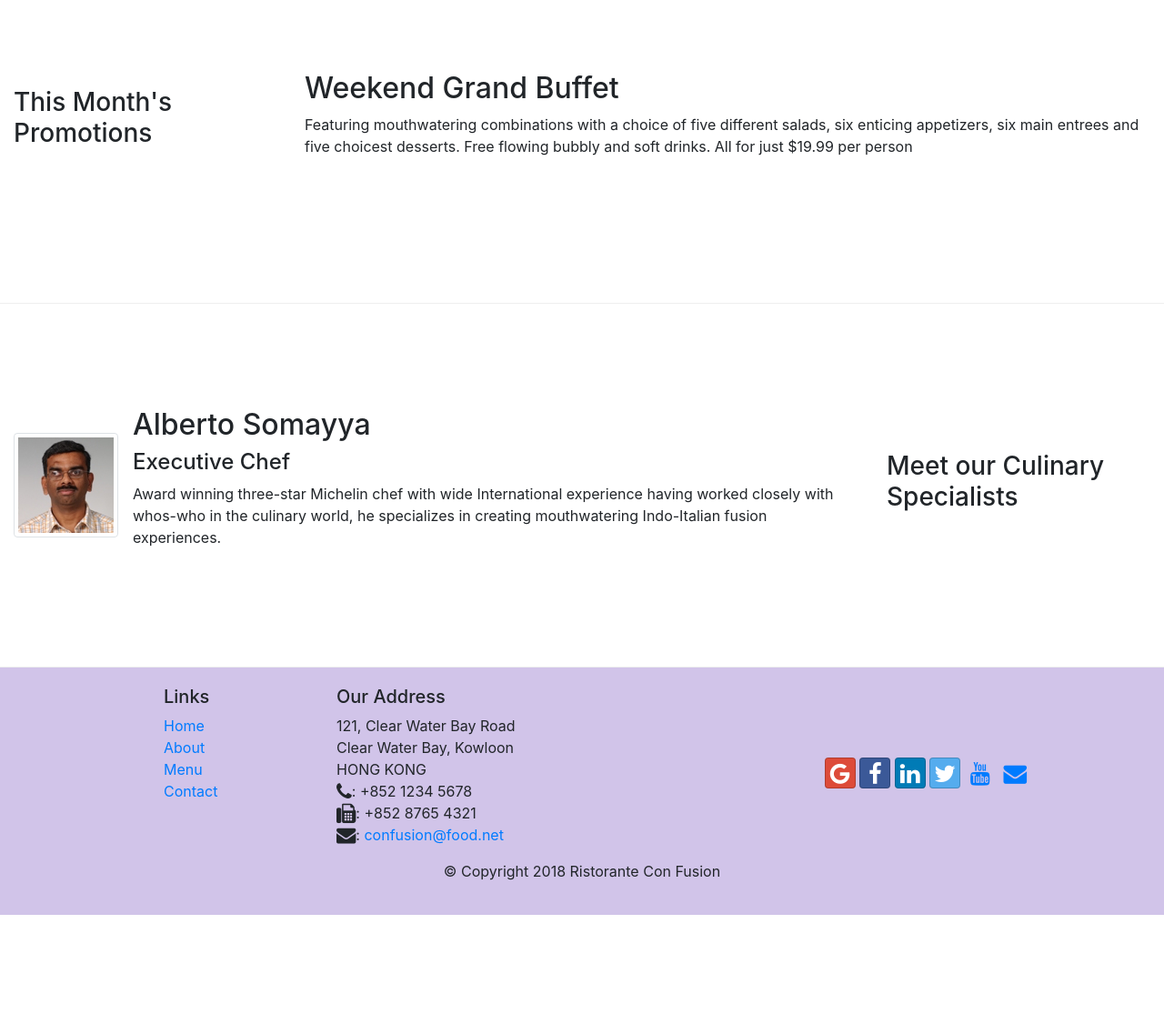
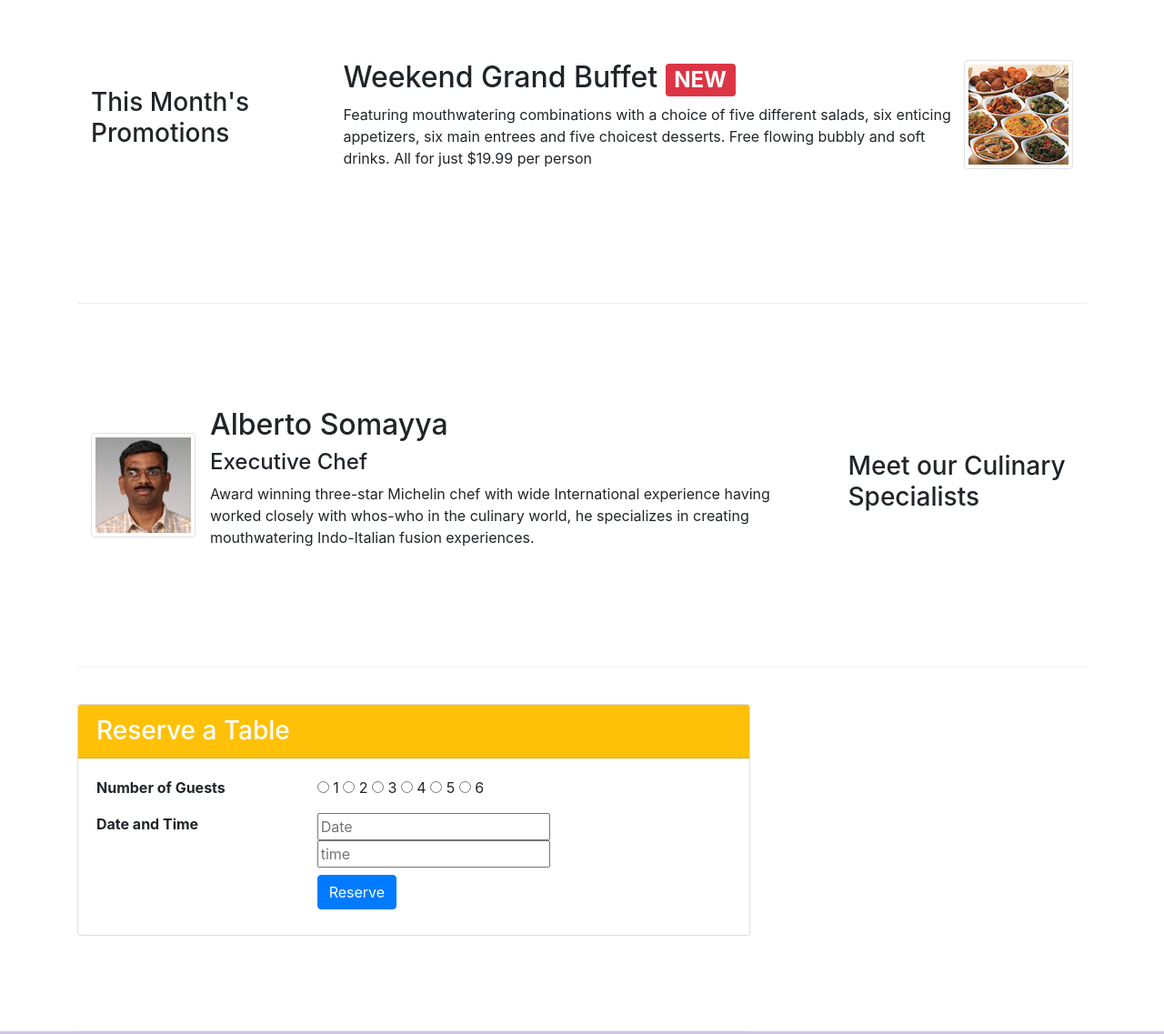
Before and after one commit to harisbintalat/Restaurant-Application-Bootstrap4, a website: page index.html in a window 1280 px wide. Shown: the part 800-1937 px from the top of the page at 91% size. Before the commit the page ends 1806 px from the top, so only its background shows below. Drawn offline with nearby package versions, Linux system fonts and the light colour scheme.

Commit message:
Assignment 2

```diff
--- a/index.html
+++ b/index.html
@@ -39,8 +39,11 @@
                     <h1>Ristorante con Fusion</h1>
                     <p>We take inspiration from the World's best cuisines, and create a unique fusion experience. Our lipsmacking creations will tickle your culinary senses!</p>
                 </div>
-                <div class="col-12 col-sm align-self-center">
+                <div class="col-12  col-sm-3 align-self-center">
                   <img src="img/logo.png"  class="img-fluid">
+                </div>
+                <div class="col-12 col-sm-3">
+                  <a class="btn btn-warning" href="#restable">Reserve a Table</a>
                 </div>
             </div>
         </div>
@@ -55,13 +58,13 @@
               <div class="media">
                 <img class="d-flex mr-3 img-thumbnail align-self-center" src="img/uthappizza.png" alt="Uthappizza">
               <div class="media-body">
-                <h2 class="mt-0">Uthappizza<span class="badge badge-danger">HOT</span> <span class="badge badge-pill badge-secondary">$10</span></h2>
-                <p class="d-node d-sm-block">A unique combination of Indian Uthappam (pancake) and Italian pizza, topped with Cerignola olives, ripe vine cherry tomatoes, Vidalia onion, Guntur chillies and Buffalo Paneer.</p>
+                <h2 class="mt-0">Uthappizza <span class="badge badge-danger">HOT</span> <span class="badge badge-pill badge-secondary">$10</span></h2>
+                <p  class="d-none d-sm-block">A unique combination of Indian Uthappam (pancake) and Italian pizza, topped with Cerignola olives, ripe vine cherry tomatoes, Vidalia onion, Guntur chillies and Buffalo Paneer.</p>
               </div>
             </div>
           </div>
-            </div>
         </div>
+
 
 
         <div class="row row-content align-items-center">
@@ -69,8 +72,13 @@
                 <h3>This Month's Promotions</h3>
             </div>
             <div class="col col-md">
-                <h2>Weekend Grand Buffet</h2>
-                <p  class="d-none d-sm-block">Featuring mouthwatering combinations with a choice of five different salads, six enticing appetizers, six main entrees and five choicest desserts. Free flowing bubbly and soft drinks. All for just $19.99 per person </p>
+              <div class="media">
+                <div class="media-body">
+                  <h2>Weekend Grand Buffet <span class="badge badge-danger">NEW</span></h2>
+                  <p  class="d-none d-sm-block">Featuring mouthwatering combinations with a choice of five different salads, six enticing appetizers, six main entrees and five choicest desserts. Free flowing bubbly and soft drinks. All for just $19.99 per person </p>
+                </div>
+                <img class="d-flex ml-2 img-thumbnail align-self-cente" src="img/buffet.png" alt="buffet">
+              </div>
             </div>
         </div>
 
@@ -80,7 +88,7 @@
             </div>
             <div class="col order-sm-first col-md">
               <div class="media">
-                  <img class="d-flex mr-3 img-thumbnail align-self-center" src="img/alberto.png" alt="Uthappizza">
+                  <img class="d-flex mr-3 img-thumbnail align-self-center" src="img/alberto.png" alt="alberto">
                   <div class="media-body">
                     <h2>Alberto Somayya</h2>
                     <h4>Executive Chef</h4>
@@ -91,8 +99,40 @@
                   </div>
               </div>
             </div>
+            <div class="col-sm-8 row-content " id="restable">
+              <div class="card ">
+                <h3 class="card-header bg-warning text-white ">Reserve a Table</h3>
+                <div class="card-body">
+                  <form class="row">
+                    <dt class="col-4">Number of Guests
+                    <dd class="col-8">
+                      <label class="radio-inline">
+                        <input type="radio" name="optradio" > 1
+                      </label>
+                      <label class="radio-inline">
+                        <input type="radio" name="optradio"> 2
+                      </label>
+                      <label class="radio-inline">
+                        <input type="radio" name="optradio"> 3
+                      </label>
+                      <label class="radio-inline">
+                        <input type="radio" name="optradio" > 4
+                      </label>
+                      <label class="radio-inline">
+                        <input type="radio" name="optradio"> 5
+                      </label>
+                      <label class="radio-inline">
+                        <input type="radio" name="optradio">  6
+                      </label>
+                    </dd></dt>
+                    <dt class="col-4">Date and  Time
+                    <dd class="col-8"><input type="text" placeholder="Date"> <input type="text" placeholder="time"></dd> </dt>
+                    <dt class="col-4"><dd class="col-8"><button type="submit" class="btn btn-primary">Reserve</button></dd></dt>
+                  </form>
+                  </div>
+              </div>
+            </div>
         </div>
-    </div>
 
     <footer class="footer">
         <div class="container">
```
